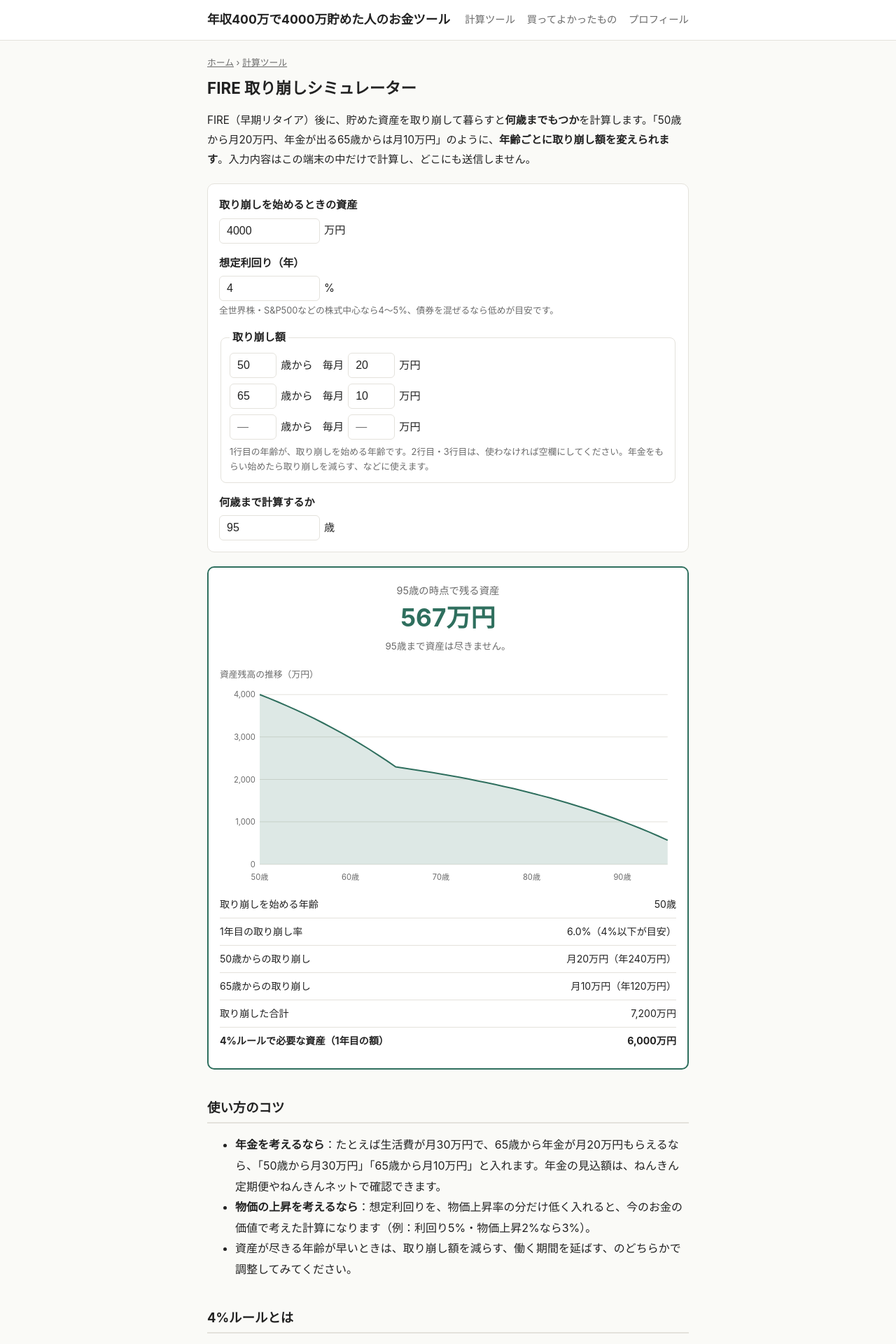
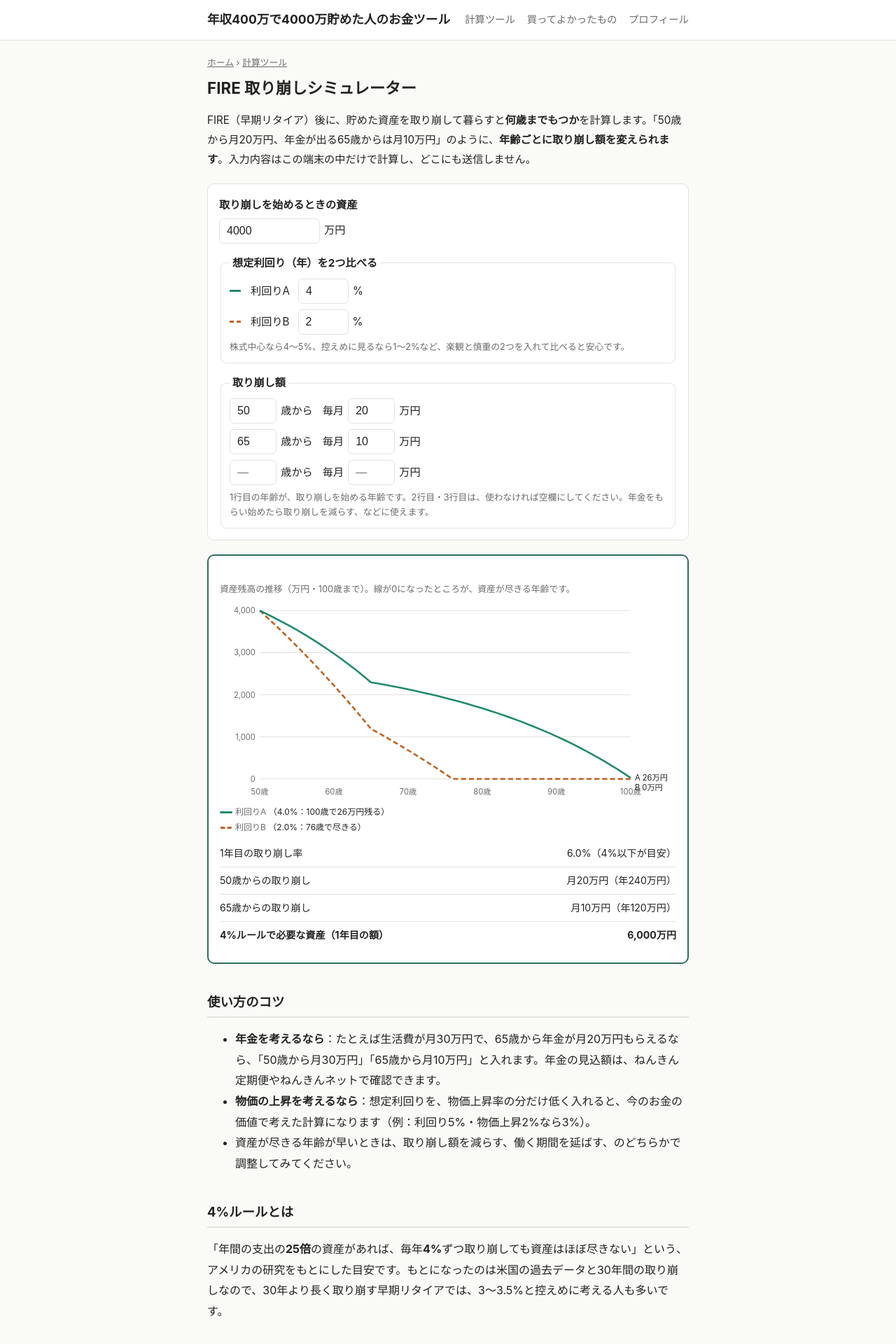
Before and after one commit to qsuke33/qsuke33.github.io, a Jekyll site: the page built from tools/fire.html, in a window 1280 px wide. Shown: the top 1920 px of the page at 70% size. Built offline with Jekyll 4.4.1, drawn with Linux system fonts in a browser that asks for light colours.

Commit message:
FIRE取り崩し：想定利回りを2つ比較できるように、計算終了年齢の入力を削除（100歳まで表示）
Co-Authored-By: Claude Opus 5.5 <noreply@anthropic.com>
Claude-Session: https://claude.ai/code/session_01Tt461ja138dTReBfTp5nKs

```diff
--- a/assets/css/style.css
+++ b/assets/css/style.css
@@ -181,3 +181,16 @@ main.wrap { padding-top: 20px; padding-bottom: 40px; }
 .tool-form .phase { display: flex; flex-wrap: wrap; gap: 8px 14px; align-items: center; }
 .tool-form .phase input[type=number] { width: 4.2em; }
 .tool-form .phase { flex-wrap: nowrap; font-size: .95rem; }
+.chart-wrap .ln-a { fill: none; stroke: #1f8a6d; stroke-width: 2.5; }
+.chart-wrap .ln-b { fill: none; stroke: #c2611b; stroke-width: 2.5; stroke-dasharray: 7 4; }
+.chart-wrap .lb { fill: var(--fg); font-size: 11px; }
+.lg-a { height: 0; border-top: 3px solid #1f8a6d; }
+.lg-b { height: 0; border-top: 3px dashed #c2611b; }
+.sw { display: inline-block; width: 16px; height: 0; vertical-align: middle; margin-right: 6px; }
+.sw-a { border-top: 3px solid #1f8a6d; }
+.sw-b { border-top: 3px dashed #c2611b; }
+.fire-chart .chart-legend span[id] { color: var(--fg); }
+.tool-form fieldset label.ret { display: flex; align-items: center; gap: 8px; justify-content: flex-start; }
+.tool-form fieldset label.ret .field { margin-left: 4px; }
+.lg-row { display: block; }
+.lg-row .lg { margin-left: 0; }
--- a/tools/fire.html
+++ b/tools/fire.html
@@ -1,7 +1,7 @@
 ---
 layout: default
 title: FIRE 取り崩しシミュレーター【資産は何歳までもつ？年齢ごとに取り崩し額を設定】
-description: FIRE後に資産を取り崩すと何歳までもつかを計算。「50歳から月20万円、年金が出る65歳からは月10万円」のように、年齢ごとに取り崩し額を変えて試算できます。資産の推移グラフつき。
+description: FIRE後に資産を取り崩すと何歳までもつかを計算。「50歳から月20万円、年金が出る65歳からは月10万円」のように、年齢ごとに取り崩し額を変えて試算できます。利回りを2通り入れて、資産の推移をグラフで比べられます。
 permalink: /tools/fire/
 ---
 <article class="page tool">
@@ -13,10 +13,12 @@ permalink: /tools/fire/
     <label>取り崩しを始めるときの資産
       <span class="field"><input id="assets" type="number" inputmode="numeric" min="0" step="100" value="4000"> 万円</span>
     </label>
-    <label>想定利回り（年）
-      <span class="field"><input id="ret" type="number" inputmode="decimal" min="-5" max="15" step="0.1" value="4"> %</span>
-      <small>全世界株・S&amp;P500などの株式中心なら4〜5%、債券を混ぜるなら低めが目安です。</small>
-    </label>
+    <fieldset>
+      <legend>想定利回り（年）を2つ比べる</legend>
+      <label class="ret"><span class="sw sw-a"></span>利回りA <span class="field"><input id="retA" type="number" inputmode="decimal" min="-5" max="15" step="0.1" value="4"> %</span></label>
+      <label class="ret"><span class="sw sw-b"></span>利回りB <span class="field"><input id="retB" type="number" inputmode="decimal" min="-5" max="15" step="0.1" value="2"> %</span></label>
+      <small>株式中心なら4〜5%、控えめに見るなら1〜2%など、楽観と慎重の2つを入れて比べると安心です。</small>
+    </fieldset>
 
     <fieldset>
       <legend>取り崩し額</legend>
@@ -35,18 +37,13 @@ permalink: /tools/fire/
       <small>1行目の年齢が、取り崩しを始める年齢です。2行目・3行目は、使わなければ空欄にしてください。年金をもらい始めたら取り崩しを減らす、などに使えます。</small>
     </fieldset>
 
-    <label>何歳まで計算するか
-      <span class="field"><input id="until" type="number" inputmode="numeric" min="50" max="110" step="1" value="95"> 歳</span>
-    </label>
   </form>
 
   <section class="tool-result" aria-live="polite">
-    <p class="result-label" id="res-label">資産は</p>
-    <p class="result-value"><span id="headline">—</span></p>
-    <p id="result-note" class="result-note"></p>
     <figure class="fire-chart">
-      <figcaption>資産残高の推移（万円）</figcaption>
+      <figcaption>資産残高の推移（万円・100歳まで）。線が0になったところが、資産が尽きる年齢です。</figcaption>
       <div class="chart-wrap" id="chart"></div>
+      <p class="chart-legend"><span class="lg-row"><span class="lg lg-a"></span>利回りA <span id="lgA"></span></span><span class="lg-row"><span class="lg lg-b"></span>利回りB <span id="lgB"></span></span></p>
     </figure>
     <table class="result-table"><tbody id="breakdown"></tbody></table>
   </section>
@@ -77,6 +74,7 @@ permalink: /tools/fire/
   var $ = function (id) { return document.getElementById(id); };
   var val = function (id) { var v = parseFloat($(id).value); return isFinite(v) ? v : null; };
   var man = function (v) { return Math.round(v / 10000).toLocaleString('ja-JP') + '万円'; };
+  var END = 100;
 
   function phases() {
     var list = [];
@@ -84,19 +82,33 @@ permalink: /tools/fire/
       var a = val('a' + i), m = val('m' + i);
       if (a !== null && m !== null) list.push({ age: Math.round(a), monthly: m * 10000 });
     }
-    list.sort(function (x, y) { return x.age - y.age; });
-    return list;
+    return list.sort(function (x, y) { return x.age - y.age; });
   }
 
-  function drawChart(start, path, endAge) {
-    var W = 640, H = 280, L = 56, R = 12, T = 12, B = 30, n = path.length - 1;
-    var max = Math.max.apply(null, path) || 1;
+  function run(assets, ret, ph) {
+    var start = ph[0].age, months = (END - start) * 12, mr = Math.pow(1 + ret, 1 / 12) - 1;
+    var bal = assets, path = [assets], gone = null, total = 0;
+    for (var k = 0; k < months; k++) {
+      var age = start + k / 12, m = 0;
+      ph.forEach(function (p) { if (age >= p.age - 1e-9) m = p.monthly; });
+      var out = Math.min(bal, m); bal -= out; total += out;
+      if (out < m && gone === null) gone = age;
+      bal *= 1 + mr; if (bal < 1) bal = 0;
+      if ((k + 1) % 12 === 0) path.push(bal);
+    }
+    return { path: path, gone: gone, end: bal, total: total };
+  }
+
+  function ageText(a) { var y = Math.floor(a), m = Math.round((a - y) * 12); if (m === 12) { y++; m = 0; } return y + '歳' + (m ? m + 'か月' : ''); }
+
+  function drawChart(start, A, B) {
+    var W = 640, H = 280, L = 56, R = 64, T = 14, B_ = 30, n = A.path.length - 1;
+    var max = Math.max.apply(null, A.path.concat(B.path)) || 1;
     var unit = [100, 200, 500, 1000, 2000, 5000, 10000, 20000].filter(function (s) { return max / 10000 / s <= 5; })[0] || 50000;
     var top = Math.ceil(max / 10000 / unit) * unit * 10000;
     var x = function (i) { return L + (W - L - R) * i / n; };
-    var y = function (v) { return T + (H - T - B) * (1 - Math.max(0, v) / top); };
-    var d = path.map(function (v, i) { return (i ? 'L' : 'M') + x(i).toFixed(1) + ',' + y(v).toFixed(1); }).join('');
-    var area = d + 'L' + x(n) + ',' + y(0) + 'L' + x(0) + ',' + y(0) + 'Z';
+    var y = function (v) { return T + (H - T - B_) * (1 - Math.max(0, v) / top); };
+    var line = function (p) { return p.map(function (v, i) { return (i ? 'L' : 'M') + x(i).toFixed(1) + ',' + y(v).toFixed(1); }).join(''); };
     var g = '';
     for (var v = 0; v <= top + 1; v += unit * 10000) {
       g += '<line x1="' + L + '" x2="' + (W - R) + '" y1="' + y(v) + '" y2="' + y(v) + '" class="g"/>' +
@@ -104,52 +116,37 @@ permalink: /tools/fire/
     }
     var st = n > 40 ? 10 : 5;
     for (var i = 0; i <= n; i++) if ((start + i) % st === 0) g += '<text x="' + x(i) + '" y="' + (H - 8) + '" text-anchor="middle" class="t">' + (start + i) + '歳</text>';
+    var la = y(A.path[n]), lb = y(B.path[n]); if (Math.abs(la - lb) < 14) { if (la <= lb) lb = la + 14; else la = lb + 14; }
     $('chart').innerHTML = '<svg viewBox="0 0 ' + W + ' ' + H + '" role="img" aria-label="資産残高の推移">' + g +
-      '<path d="' + area + '" class="band"/><path d="' + d + '" class="med"/>' +
-      '<line class="cross" x1="0" x2="0" y1="' + T + '" y2="' + (H - B) + '" style="display:none"/>' +
-      '<rect class="hit" x="' + L + '" y="' + T + '" width="' + (W - L - R) + '" height="' + (H - T - B) + '"/></svg><div class="tip" style="display:none"></div>';
+      '<path d="' + line(B.path) + '" class="ln-b"/><path d="' + line(A.path) + '" class="ln-a"/>' +
+      '<text x="' + (x(n) + 6) + '" y="' + (la + 4) + '" class="t lb">A ' + man(A.path[n]) + '</text>' +
+      '<text x="' + (x(n) + 6) + '" y="' + (lb + 4) + '" class="t lb">B ' + man(B.path[n]) + '</text>' +
+      '<line class="cross" x1="0" x2="0" y1="' + T + '" y2="' + (H - B_) + '" style="display:none"/>' +
+      '<rect class="hit" x="' + L + '" y="' + T + '" width="' + (W - L - R) + '" height="' + (H - T - B_) + '"/></svg><div class="tip" style="display:none"></div>';
     var svg = $('chart').querySelector('svg'), cross = svg.querySelector('.cross'), tip = $('chart').querySelector('.tip');
     function show(ev) {
       var r = svg.getBoundingClientRect(), px = (ev.touches ? ev.touches[0].clientX : ev.clientX) - r.left;
       var i = Math.max(0, Math.min(n, Math.round((px / r.width * W - L) / (W - L - R) * n)));
       cross.setAttribute('x1', x(i)); cross.setAttribute('x2', x(i)); cross.style.display = '';
       tip.style.display = ''; tip.style.left = Math.min(r.width - 150, Math.max(0, x(i) / W * r.width - 70)) + 'px';
-      tip.innerHTML = '<strong>' + (start + i) + '歳</strong><br>' + man(path[i]);
+      tip.innerHTML = '<strong>' + (start + i) + '歳</strong><br>A ' + man(A.path[i]) + '<br>B ' + man(B.path[i]);
     }
     svg.addEventListener('mousemove', show); svg.addEventListener('touchstart', show, { passive: true }); svg.addEventListener('touchmove', show, { passive: true });
     svg.addEventListener('mouseleave', function () { cross.style.display = 'none'; tip.style.display = 'none'; });
   }
 
   function calc() {
-    var assets = (val('assets') || 0) * 10000, ret = (val('ret') || 0) / 100, ph = phases();
-    var until = Math.round(val('until') || 95);
-    if (!assets || !ph.length || until <= ph[0].age) { $('headline').textContent = '—'; $('breakdown').innerHTML = ''; $('chart').innerHTML = ''; return; }
-    var start = ph[0].age, months = (until - start) * 12, mr = Math.pow(1 + ret, 1 / 12) - 1;
-    var bal = assets, path = [assets], gone = null, totalOut = 0;
-    for (var k = 0; k < months; k++) {
-      var age = start + k / 12, m = 0;
-      ph.forEach(function (p) { if (age >= p.age - 1e-9) m = p.monthly; });
-      var out = Math.min(bal, m); bal -= out; totalOut += out;
-      if (bal <= 0 && m > 0 && gone === null && out < m) gone = age;
-      bal *= 1 + mr;
-      if (bal < 1) { bal = 0; if (gone === null && k < months - 1) gone = start + (k + 1) / 12; }
-      if ((k + 1) % 12 === 0) path.push(bal);
-    }
-    if (gone !== null) {
-      var gy = Math.floor(gone), gm = Math.round((gone - gy) * 12);
-      $('res-label').textContent = '資産が尽きるのは';
-      $('headline').textContent = gy + '歳' + (gm ? gm + 'か月' : '') + 'ごろ';
-      $('result-note').textContent = until + '歳までもたせるには、取り崩し額を減らすか、資産を増やす必要があります。';
-    } else {
-      $('res-label').textContent = until + '歳の時点で残る資産';
-      $('headline').textContent = man(bal);
-      $('result-note').textContent = until + '歳まで資産は尽きません。';
-    }
-    drawChart(start, path, until);
+    var assets = (val('assets') || 0) * 10000, ph = phases();
+    if (!assets || !ph.length || ph[0].age >= END) { $('chart').innerHTML = ''; $('breakdown').innerHTML = ''; return; }
+    var rA = (val('retA') || 0) / 100, rB = (val('retB') || 0) / 100;
+    var A = run(assets, rA, ph), B = run(assets, rB, ph);
+    var res = function (r) { return r.gone !== null ? ageText(r.gone) + 'で尽きる' : END + '歳で' + man(r.end) + '残る'; };
+    $('lgA').textContent = '（' + (rA * 100).toFixed(1) + '%：' + res(A) + '）';
+    $('lgB').textContent = '（' + (rB * 100).toFixed(1) + '%：' + res(B) + '）';
+    drawChart(ph[0].age, A, B);
     var first = ph[0].monthly * 12;
-    var rows = [['取り崩しを始める年齢', start + '歳'], ['1年目の取り崩し率', (first / assets * 100).toFixed(1) + '%（4%以下が目安）']];
+    var rows = [['1年目の取り崩し率', (first / assets * 100).toFixed(1) + '%（4%以下が目安）']];
     ph.forEach(function (p) { rows.push([p.age + '歳からの取り崩し', '月' + man(p.monthly) + '（年' + man(p.monthly * 12) + '）']); });
-    rows.push(['取り崩した合計', man(totalOut)]);
     rows.push(['4%ルールで必要な資産（1年目の額）', man(first * 25)]);
     $('breakdown').innerHTML = rows.map(function (x) { return '<tr><td>' + x[0] + '</td><td>' + x[1] + '</td></tr>'; }).join('');
   }
```
